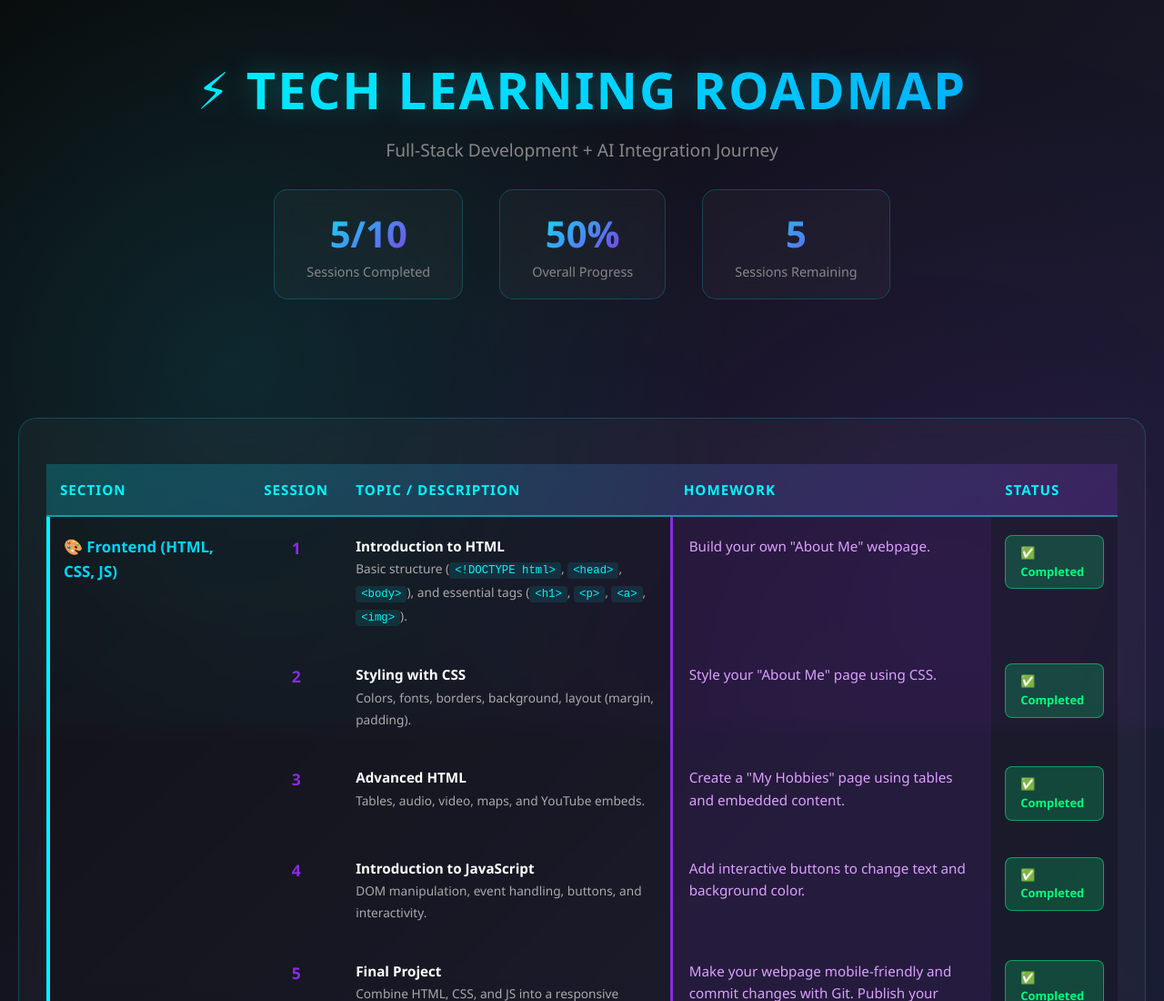
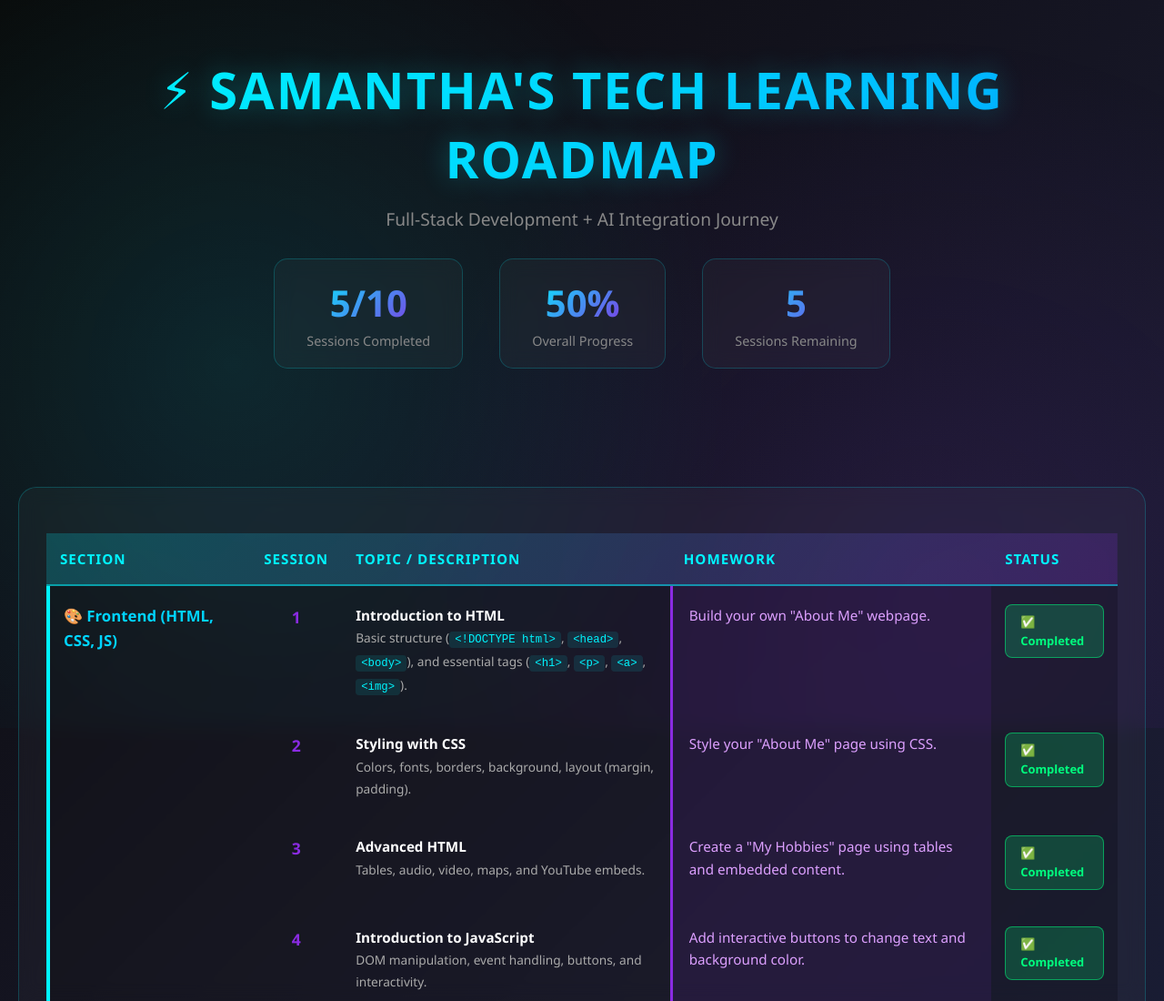
Before and after one commit to davidadafia/chatbot2, a plain HTML site: page index.html in a window 1280 px wide. Shown: the top 1100 px of the page at 91% size. Drawn offline with Linux system fonts and the light colour scheme.

Commit message:
Update index.html

```diff
--- a/index.html
+++ b/index.html
@@ -299,7 +299,7 @@
 <body>
     <div class="container">
         <header>
-            <h1>⚡ TECH LEARNING ROADMAP</h1>
+            <h1>⚡ SAMANTHA'S TECH LEARNING ROADMAP</h1>
             <p class="subtitle">Full-Stack Development + AI Integration Journey</p>
 
             <div class="progress-summary">
```
